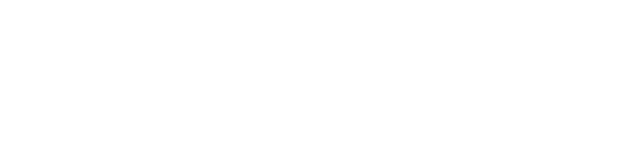
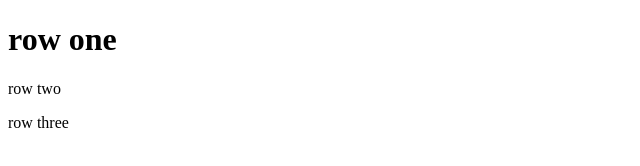
Before and after one commit to sun-n-y/selectorsPt2, a plain HTML site: page index.html in a window 1280 px wide. Shown: the whole page, without its empty margins (0-640 px from the left). Drawn offline with Linux system fonts and the light colour scheme.

Commit message:
add html structure

```diff
--- a/index.html
+++ b/index.html
@@ -7,5 +7,9 @@
     <link rel="stylesheet" href="./main.css" />
     <title>Selectors pt 2</title>
   </head>
-  <body></body>
+  <body>
+    <h1>row one</h1>
+    <p>row two</p>
+    <p>row three</p>
+  </body>
 </html>
--- a/main.css
+++ b/main.css
@@ -1 +1 @@
-/* selectors pt 2:  */
+/* selectors pt 2: adjacent combinator */
```
